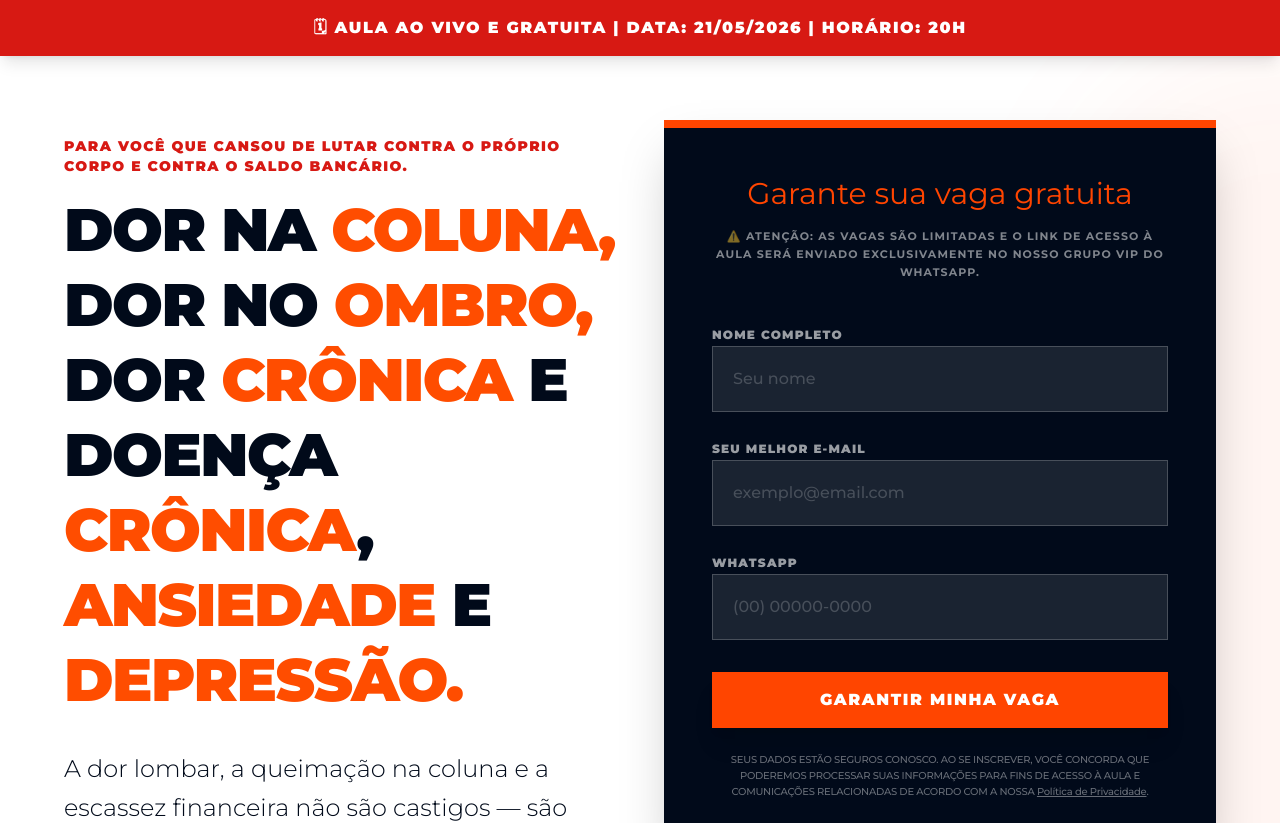
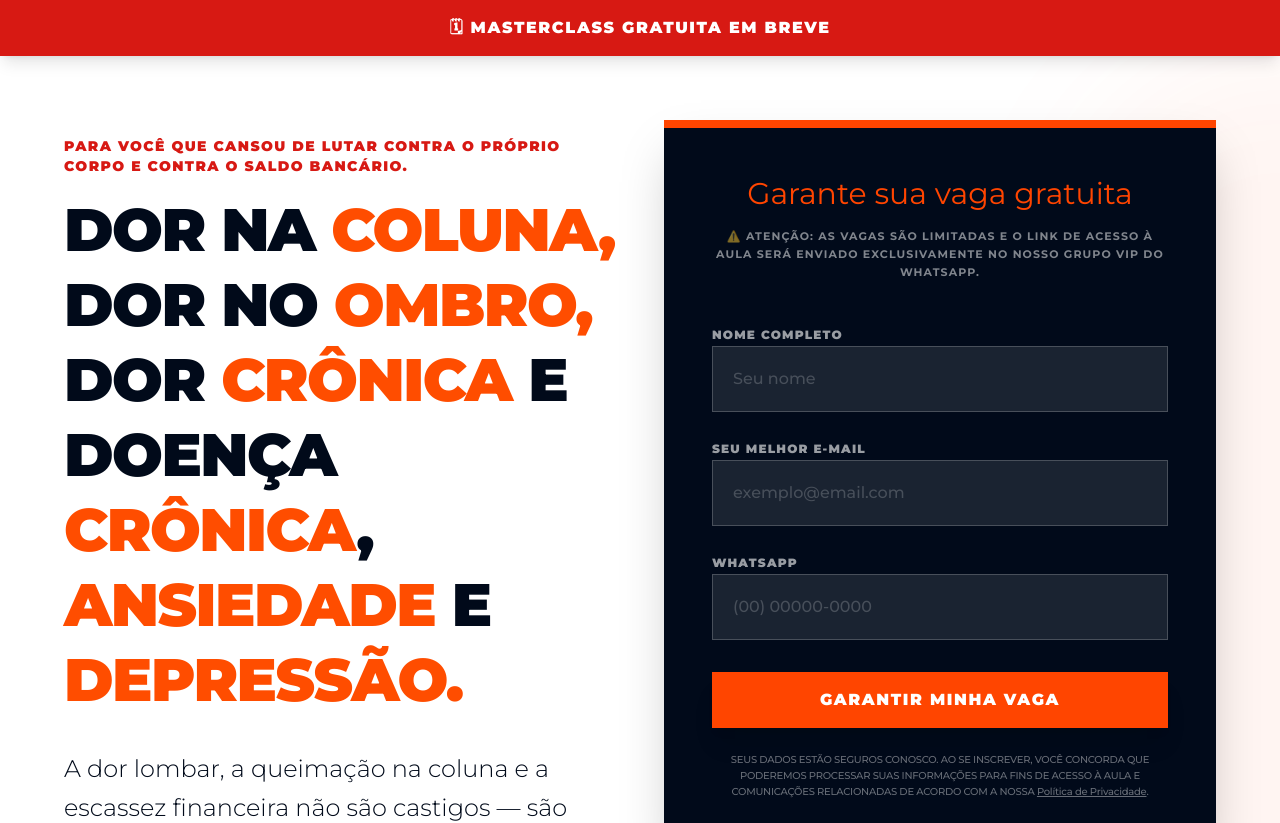
Before and after one commit to educarempoderados/Raiz-Sist-mica, a React (Vite) app: page / in a window 1280 px wide. Shown: the top 823 px of the page. Built offline with nearby package versions, Linux system fonts and the light colour scheme; no server answers; the database is empty.

Commit message:
feat: update event date to "Em Breve"
Remove specific event date placeholders and update the copy to reflect a pending schedule for the MasterClass.

```diff
--- a/src/App.tsx
+++ b/src/App.tsx
@@ -112,7 +112,7 @@ export default function App() {
     <div className="min-h-screen bg-white relative overflow-x-hidden selection:bg-brand-accent/20 font-sans text-brand-ink">
       {/* Top Bar */}
       <div className="bg-brand-red text-white text-center py-4 px-4 text-xs md:text-base font-black tracking-widest uppercase sticky top-0 z-50 shadow-lg">
-         🗓 Aula Ao Vivo e Gratuita | Data: 21/05/2026 | Horário: 20h
+         🗓 MasterClass Gratuita em Breve
       </div>
 
       <main className="relative z-10 w-full overflow-hidden">
@@ -456,7 +456,7 @@ export default function App() {
           <div className="grid grid-cols-1 md:grid-cols-3 gap-16 items-start mb-20 border-b border-white/10 pb-20">
             <div>
               <p className="text-xs font-black uppercase tracking-[0.4em] text-brand-accent mb-6">Data Reservada</p>
-              <p className="serif text-3xl">21 de Maio às 20h</p>
+              <p className="serif text-3xl">Em Breve</p>
             </div>
             <div>
               <p className="text-xs font-black uppercase tracking-[0.4em] text-brand-accent mb-6">Transmissão</p>
--- a/src/Obrigado.tsx
+++ b/src/Obrigado.tsx
@@ -27,7 +27,7 @@ export default function Obrigado() {
   return (
     <div className="min-h-screen bg-white relative overflow-x-hidden selection:bg-brand-accent/20 font-sans text-brand-ink">
       <div className="bg-brand-red text-white text-center py-4 px-4 text-xs md:text-base font-black tracking-widest uppercase sticky top-0 z-50 shadow-lg">
-         🗓 Aula Ao Vivo e Gratuita | Data: 21/05/2026 | Horário: 20h
+         🗓 MasterClass Gratuita em Breve
       </div>
 
       <main className="relative z-10 w-full overflow-hidden">
@@ -72,7 +72,7 @@ export default function Obrigado() {
           <div className="grid grid-cols-1 lg:grid-cols-2 gap-16 border-t border-brand-ink/10 pt-20 items-start">
             <div className="space-y-10">
               <div>
-                <span className="text-xs font-black uppercase tracking-[0.4em] text-brand-accent mb-4 block">Enquanto o dia 21/05 não chega...</span>
+                <span className="text-xs font-black uppercase tracking-[0.4em] text-brand-accent mb-4 block">Enquanto a data não chega...</span>
                 <h3 className="serif text-4xl md:text-5xl text-brand-ink leading-tight">Conheça a base do Programa: A HISTÓRIA DO DINHEIRO EM MEU SISTEMA FAMILIAR</h3>
               </div>
               <div className="space-y-6 text-lg md:text-xl text-brand-ink font-light leading-relaxed">
@@ -115,7 +115,7 @@ export default function Obrigado() {
           <div className="grid grid-cols-1 md:grid-cols-3 gap-16 items-start mb-20 border-b border-white/10 pb-20">
             <div>
               <p className="text-xs font-black uppercase tracking-[0.4em] text-brand-accent mb-6">Data Reservada</p>
-              <p className="serif text-3xl">21 de Maio às 20h</p>
+              <p className="serif text-3xl">Em Breve</p>
             </div>
             <div>
               <p className="text-xs font-black uppercase tracking-[0.4em] text-brand-accent mb-6">Transmissão</p>
```
Also changed, not shown: 1 other file (tests, documents, lock files or other folders).
